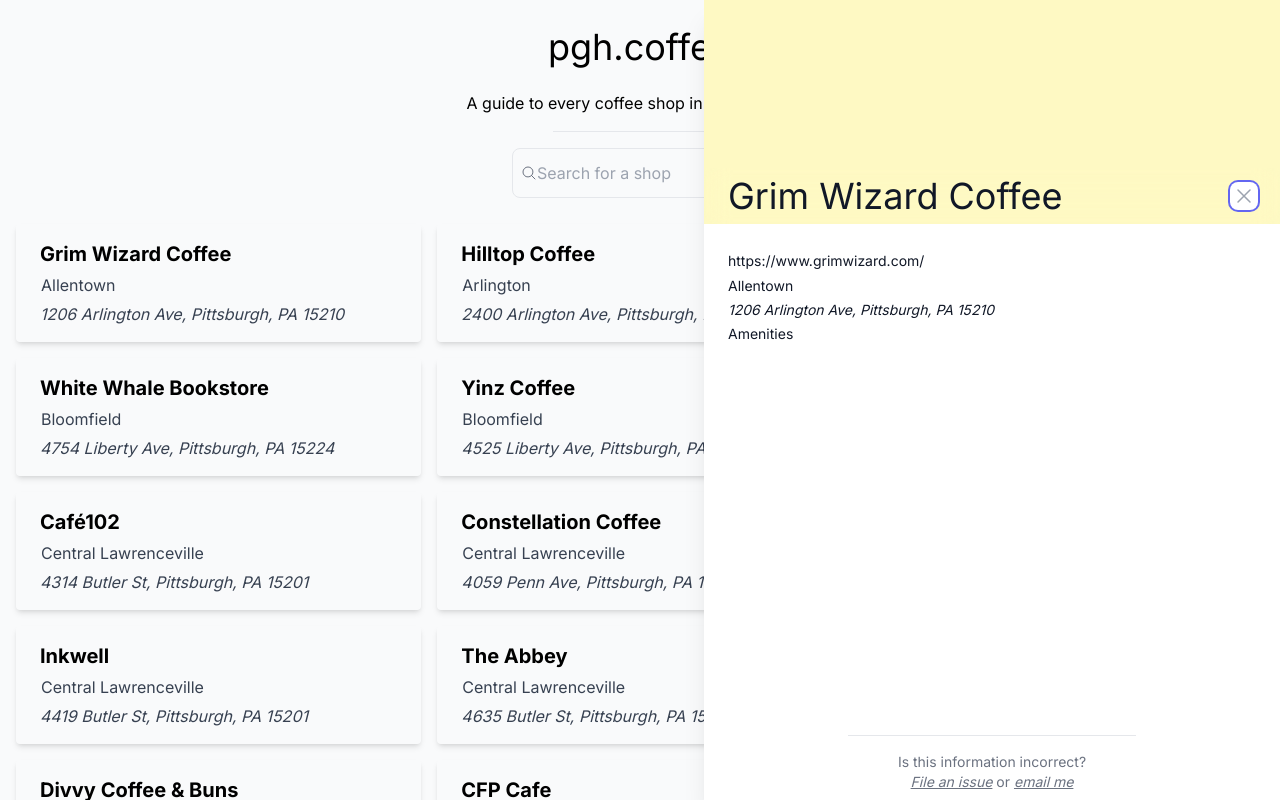
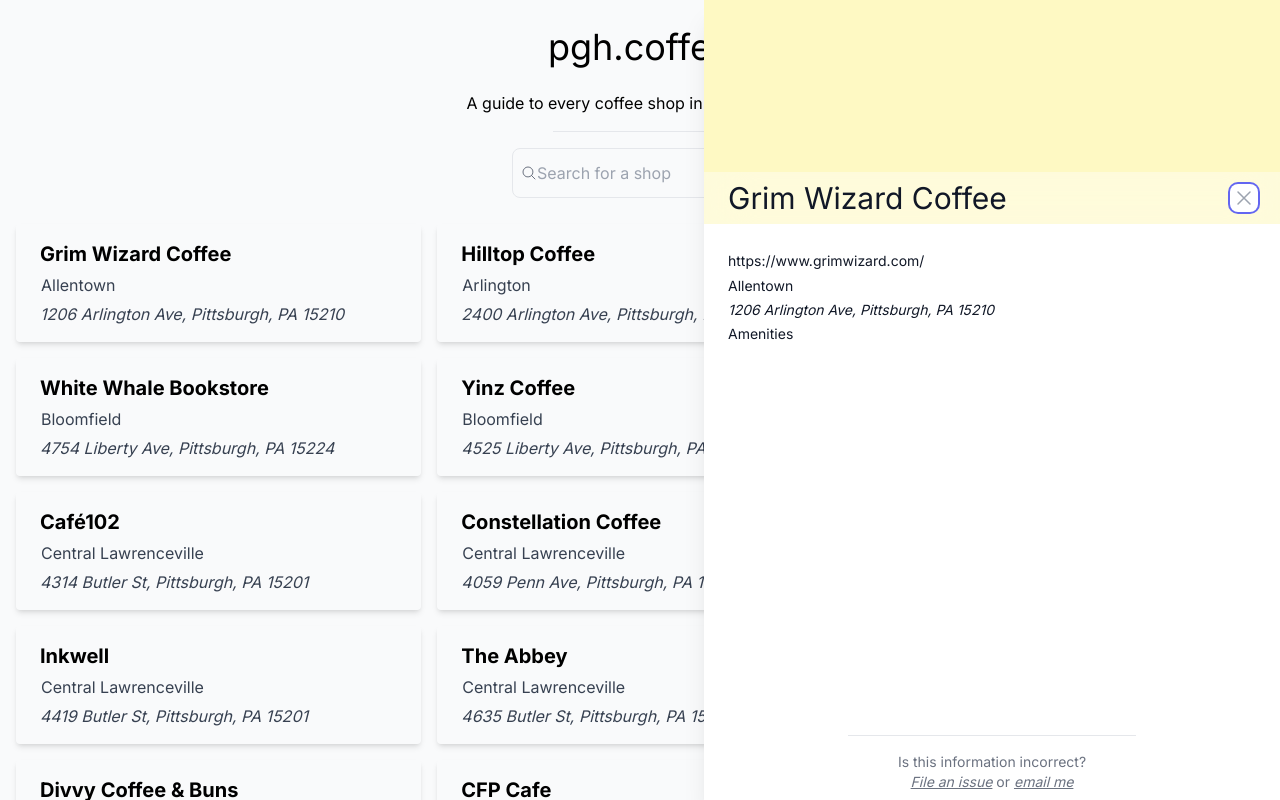
Before and after one commit to Johngeorgesample/pgh-coffee, a Next.js app: page / in a window 1280 px wide. Both pictures are taken after a click on the button "Grim Wizard Coffee". Shown: the top 800 px of the page. Built offline with nearby package versions, Linux system fonts and the light colour scheme.

Commit message:
make shop name easier to read

```diff
--- a/app/components/PanelHeader.tsx
+++ b/app/components/PanelHeader.tsx
@@ -14,8 +14,8 @@
     <div className="">
       {/* <div className="h-56 relative bg-red-100 bg-[url('https://images.unsplash.com/photo-1516197370049-569c4eaba1d6')] bg-cover bg-center"> */}
       <div className="h-56 relative bg-yellow-100 bg-cover bg-center" style={props.shop.value && props.shop.value.photo && {backgroundImage: `url('${props.shop.value.photo}')`}}>
-        <div className="py-2 px-4 sm:px-6 absolute w-full bottom-0 backdrop-blur-md flex items-center justify-between">
-          <Dialog.Title className="text-4xl text-gray-900">
+        <div className="py-2 px-4 sm:px-6 absolute w-full bottom-0 backdrop-blur-xl bg-white/40 flex items-center justify-between">
+          <Dialog.Title className="text-3xl text-gray-900">
             {props.shop.name}
           </Dialog.Title>
           <div className="ml-3 flex h-7 items-center">
```
